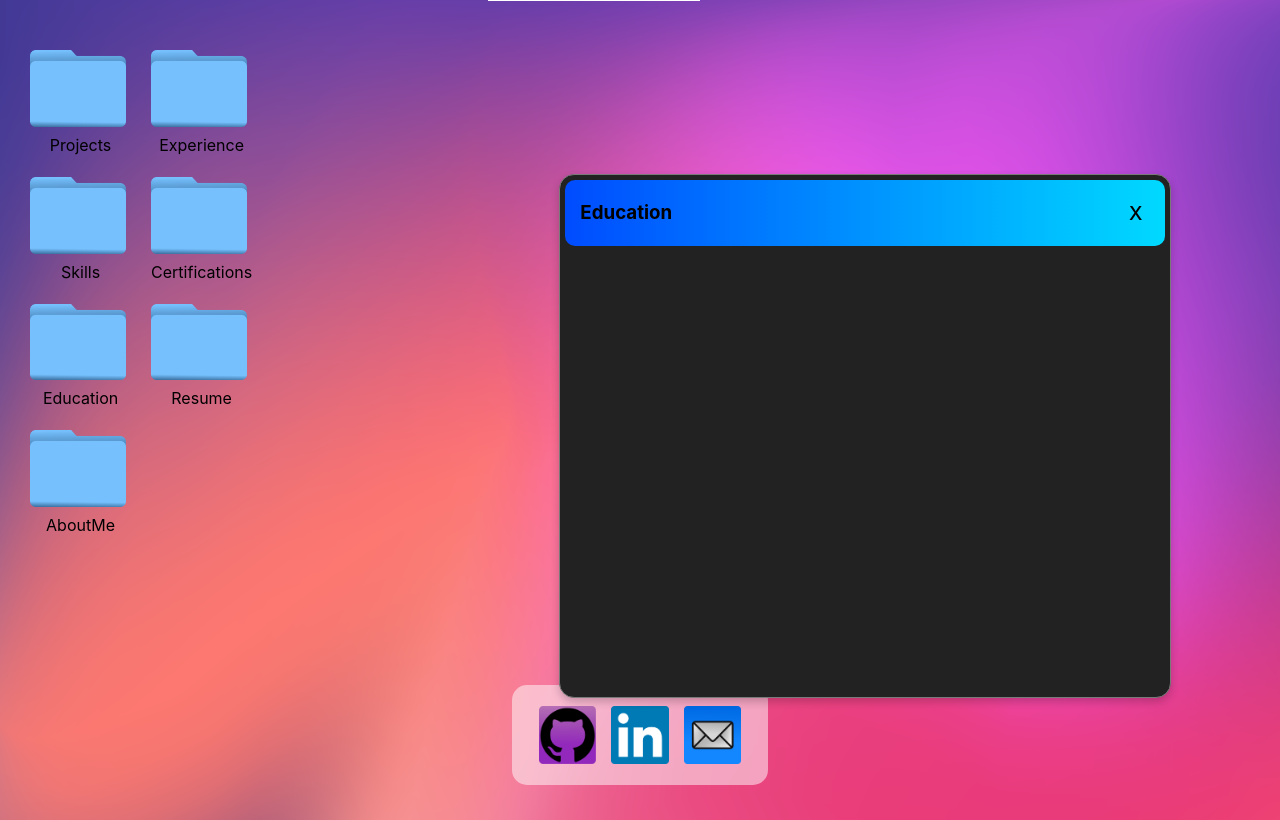
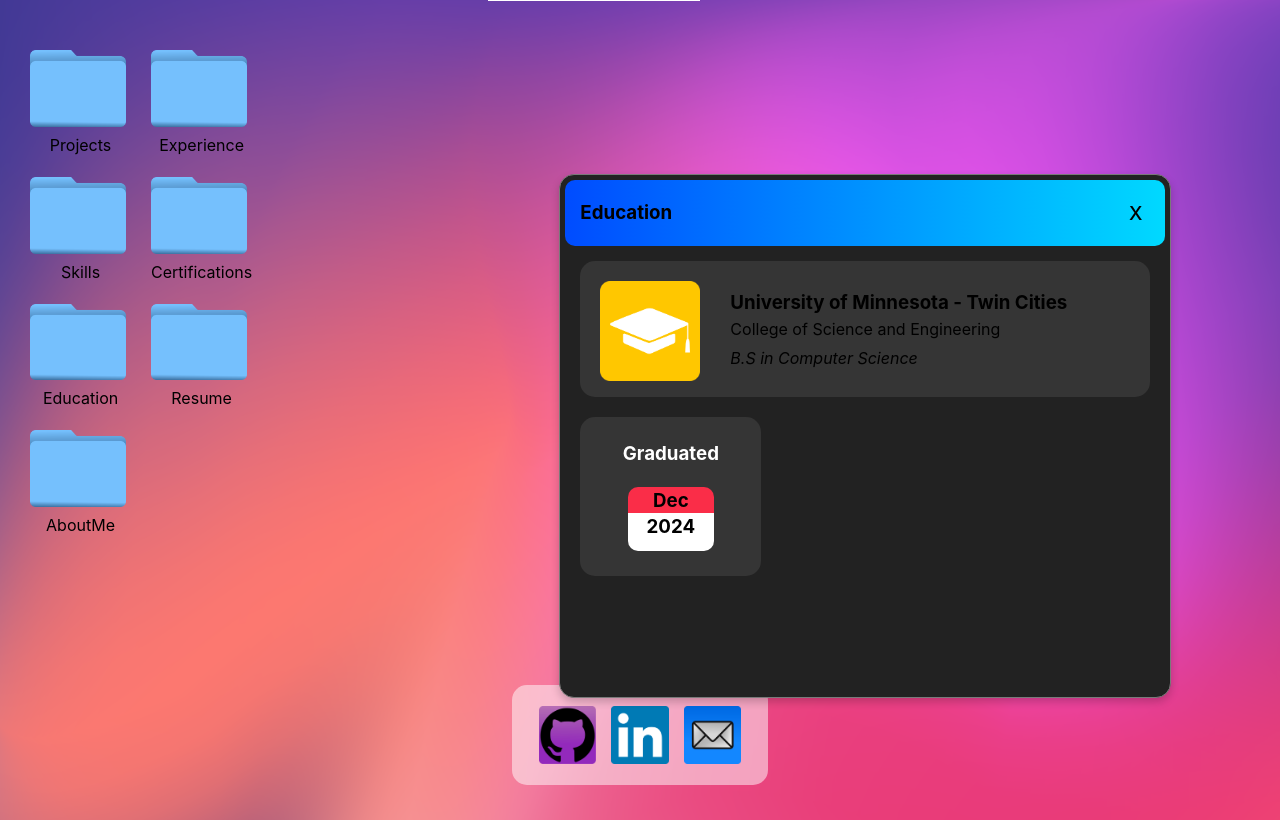
Before and after one commit to SandyLlapa/PersonalWebsite, a React (Vite) app in the folder PersonalWebsite/: page / in a window 1280 px wide. Both pictures are taken after a click on the element "Education". Built offline with nearby package versions, Linux system fonts and the light colour scheme.

Commit message:
designed the layout of the Education Window.

```diff
--- a/PersonalWebsite/src/components/windows/EducationsWindow.jsx
+++ b/PersonalWebsite/src/components/windows/EducationsWindow.jsx
@@ -1,6 +1,44 @@
 import React from 'react';
+import '/src/styles/windows.css';
+import uniIcon from '/src/assets/universityIcon.webp';
 
 
-const EducationsWindow=()=>{}
+const EducationsWindow=()=>{
+
+  return(
+    <div className="eduContainer">
+
+      <div className="uniCard">
+        <div className="uniImg">
+          <img className="universityIcon" src={uniIcon}></img>
+        </div>
+
+        <div className="uniTitle">
+
+          <h3>University of Minnesota - Twin Cities</h3>
+          <p>College of Science and Engineering</p>
+          <p><i>B.S in Computer Science</i></p>
+        </div>
+
+      </div>
+
+      <div className="uniDate">
+
+        <h3 className="titleDate">Graduated</h3>
+
+        <div className="month">
+          <h3>Dec</h3>
+        </div>
+
+        <div className="year">
+          <h3>2024</h3>
+        </div>
+
+
+      </div>
+    </div>
+
+  )
+}
 
 export default EducationsWindow
--- a/PersonalWebsite/src/styles/windows.css
+++ b/PersonalWebsite/src/styles/windows.css
@@ -1,4 +1,5 @@
 
+/* Certification Window */
 
 .cert-card{
   color:rgb(255, 255, 255);
@@ -32,10 +33,6 @@
   object-fit: contain;
 }
 
-/* .cert-grid{
-  border:3px solid rgb(0, 255, 170);
-} */
-
 .certLink{
   margin: 0px;
   padding:0px;
@@ -66,3 +63,90 @@
   margin-bottom: 0px;
   overflow-wrap: break-word; /* Prevent text overflow */
 }
+
+
+
+/* Education University */
+
+.universityIcon{
+  height:100px;
+
+}
+
+.uniCard{
+  border-radius: 15px;
+  background-color: #353535;
+  display:flex;
+  padding-bottom: 10px;
+  /* border:2px solid green; */
+
+
+}
+
+.uniImg{
+  /* border:2px solid rgb(0, 34, 128); */
+  display:block;
+  align-content: center;
+  padding-left: 20px;
+  padding-right:20px;
+  padding-top: 20px;
+}
+
+.uniTitle{
+  /* border:2px solid rgb(0, 195, 255); */
+  margin:10px;
+  padding: 0px;
+}
+
+.uniTitle > h3{
+  /* border:2px solid rgb(255, 0, 0); */
+  margin-bottom:0px;
+}
+.uniTitle > p{
+  margin-top: 0px;
+  margin-bottom: 5px;
+  /* border:2px solid rgb(255, 1, 204); */
+}
+
+
+.uniDate{
+  background-color: #353535;
+  width: 30%;
+  border-radius: 15px;
+  display: block;
+  justify-items: center;
+  margin-top: 20px;
+  padding: 5px 5px 25px 5px;
+
+}
+
+.uniDate > .titleDate{
+  color:#ffffff;
+
+
+}
+
+.uniDate> .month{
+  text-align: center;
+  background-color: #FA2D48;
+  width:50%;
+  height: 2vw;
+  border-radius: 10px 10px 0px 0px;
+}
+
+.uniDate> .year{
+  text-align: center;
+  color:black;
+  background-color: #ffffff;
+  width:50%;
+  height: 3vw;
+  border-radius: 0px 0px 10px 10px;
+}
+
+.uniDate>.month> h3 {
+  margin-bottom: 0px;
+}
+
+.uniDate>.year> h3 {
+  margin-top: 0px;
+}
```
Also changed, not shown: PersonalWebsite/src/assets/universityIcon.webp (added).
